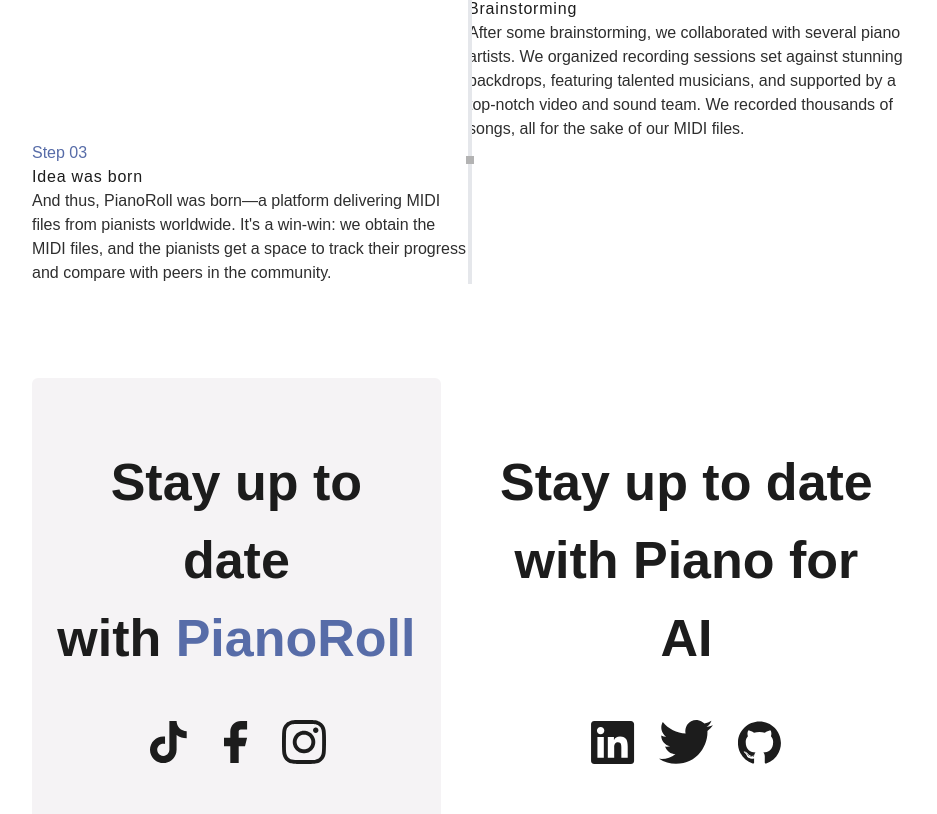
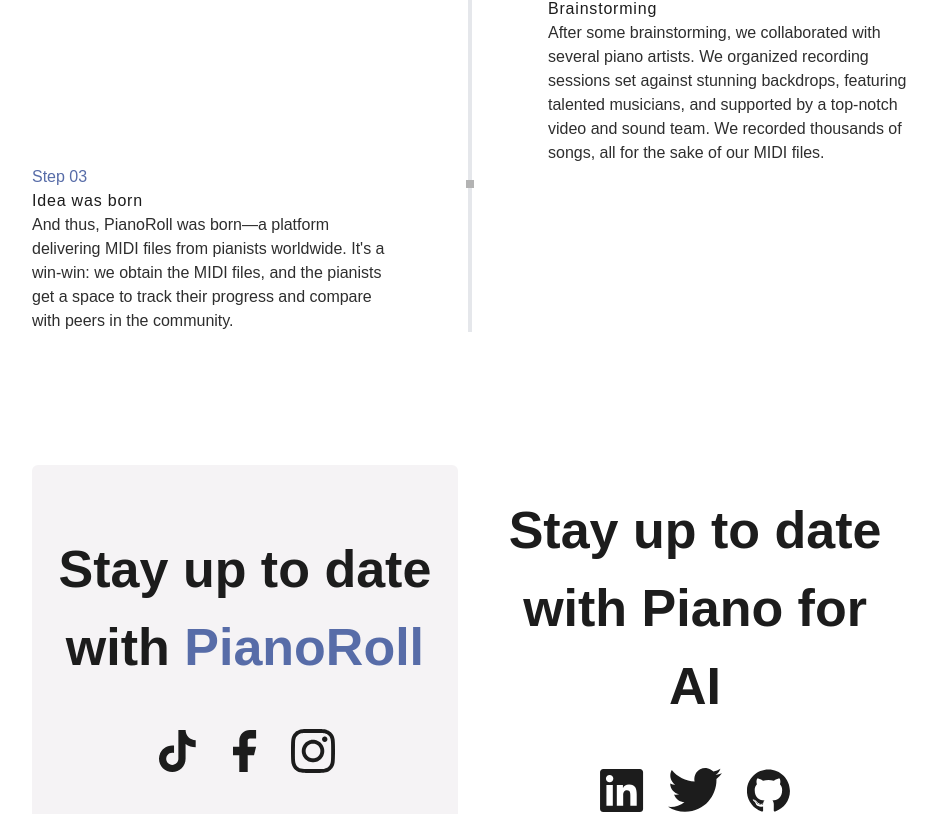
Before and after one commit to Nospoko/epr-landing, a Next.js app in the folder algrtm/: page /pianoRoll in a window 1280 px wide. Shown: the part 2295-3109 px from the top of the page, without its empty margins (170-1107 px from the left). Built offline with nearby package versions, Linux system fonts and the light colour scheme.

Commit message:
code cleaning, checking compat ibility with design

```diff
--- a/algrtm/src/components/PianoRollPlay.js
+++ b/algrtm/src/components/PianoRollPlay.js
@@ -4,7 +4,7 @@ import VideoComponent from "./VideoComponent";
 const PianoRollPlay = () => {
   return (
     <section className="flex flex-col items-center gap-[5.875rem] my-[7.19rem]">
-      {/* TODO font MULLISH! */}
+      {/* TODO font MULLISH!? */}
       <div className="text-neutralLight-neutral10 h5 px-[4rem] flex items-center max-w-[43.88rem]">
         <p>
           PianoRoll is a central element in 'Piano for AI,' our ambitious global
--- a/algrtm/src/components/StoryComponent.js
+++ b/algrtm/src/components/StoryComponent.js
@@ -24,13 +24,17 @@ const StoryComponent = () => {
         {stepsData.map((step, index) => (
           <div
             key={index}
-            className={`relative flex ${index % 2 === 1 && "flex-row-reverse"}`}
+            className={`relative flex ${
+              index % 2 === 0 ? "" : "flex-row-reverse"
+            }`}
           >
             <div
               className="h-full w-1 bg-gray-200 absolute left-1/2 transform -translate-x-1/2"
               style={{ height: "100%", top: "0" }}
             ></div>
-            <div className={"flex items-start"}>
+            <div
+              className={`flex ${index % 2 === 0 ? "" : "flex-row-reverse"}`}
+            >
               <div
                 className={`flex-shrink-0 w-10 h-10 items-center justify-center inline-flex absolute z-10 left-1/2 transform -translate-x-1/2`}
               >
@@ -38,7 +42,11 @@ const StoryComponent = () => {
                   <rect width="8" height="8" fill="#B3B3B3" />
                 </svg>
               </div>
-              <div className="flex-grow max-w-[27.5rem]">
+              <div
+                className={`flex-grow max-w-[50%] ${
+                  index % 2 === 0 ? "pr-[4.875rem]" : "pl-[4.875rem]"
+                }`}
+              >
                 <p className="p1SB text-blueLight-blue50">{step.step}</p>
                 <h4 className="h4 text-neutralLight-neutral10 tracking-wider">
                   {step.title}
@@ -53,7 +61,7 @@ const StoryComponent = () => {
       </div>
 
       <div className="flex gap-[1.5rem] px-[12.62rem] pt-[5.88rem] justify-center items-center">
-        <div className="rounded-md bg-neutralLight-neutral90 py-[4rem] px-[1.5rem] flex flex-col items-center gap-[2.75rem]">
+        <div className="rounded-md bg-neutralLight-neutral90 py-[4rem] px-[1.5rem] flex flex-col items-center gap-[2.75rem] w-full max-w-[31.625rem]">
           <div className="text-[3.25rem] font-semibold text-center">
             <p className="text-neutralLight-neutral10">
               Stay up to date <br />
@@ -80,7 +88,7 @@ const StoryComponent = () => {
             })}
           </div>
         </div>
-        <div className="rounded-md bg-neutralLight-neutral100 py-[4rem] px-[1.5rem] flex flex-col items-center gap-[2.75rem] border-1 border-neutralLight-neutral90">
+        <div className="rounded-md bg-neutralLight-neutral100 py-[4rem] px-[1.5rem] flex flex-col items-center gap-[2.75rem] border-1 border-neutralLight-neutral90 w-full max-w-[31.625rem]">
           <div className="text-[3.25rem] font-semibold text-center">
             <p className="text-neutralLight-neutral10">
               Stay up to date <br />
```
